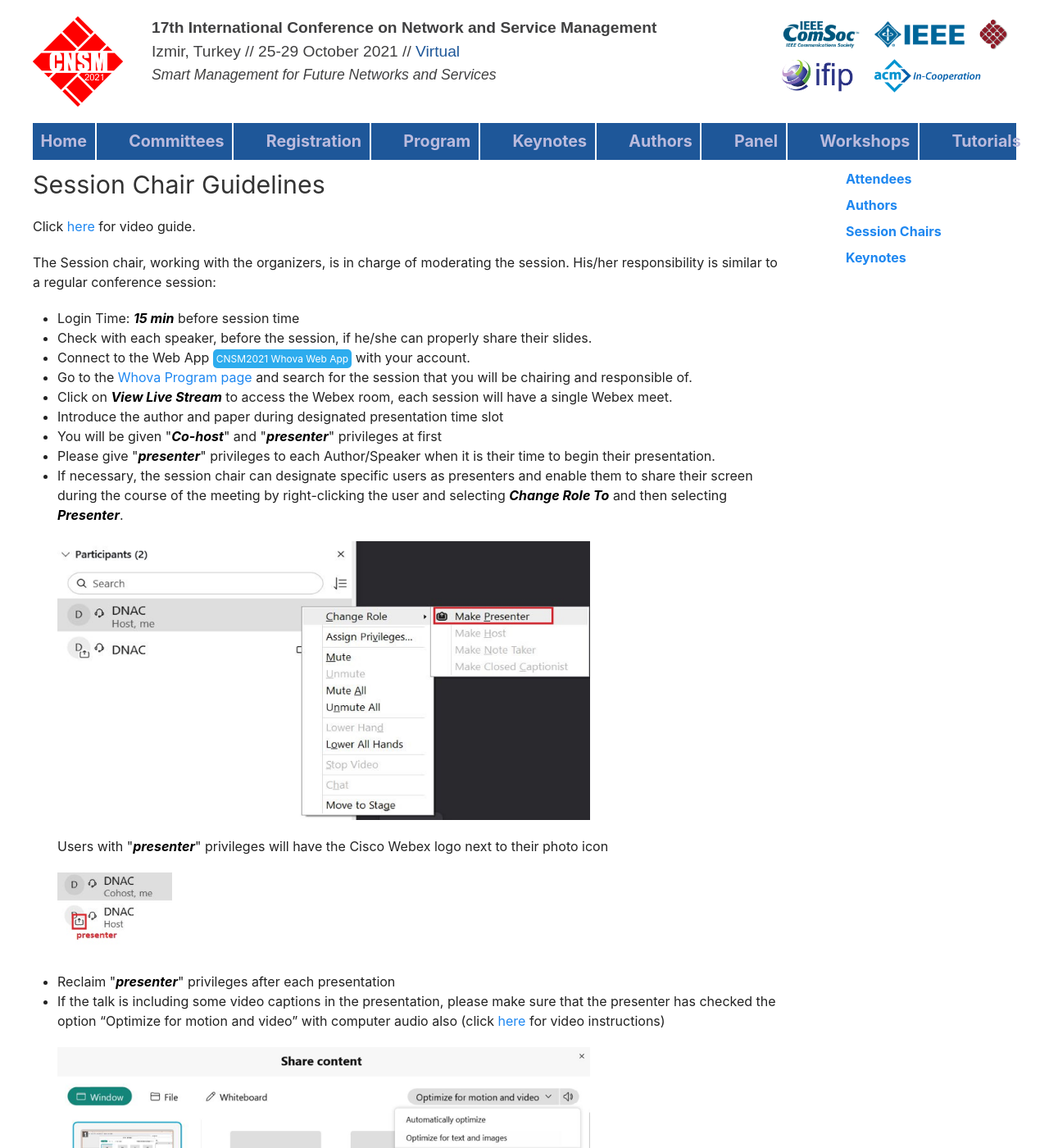
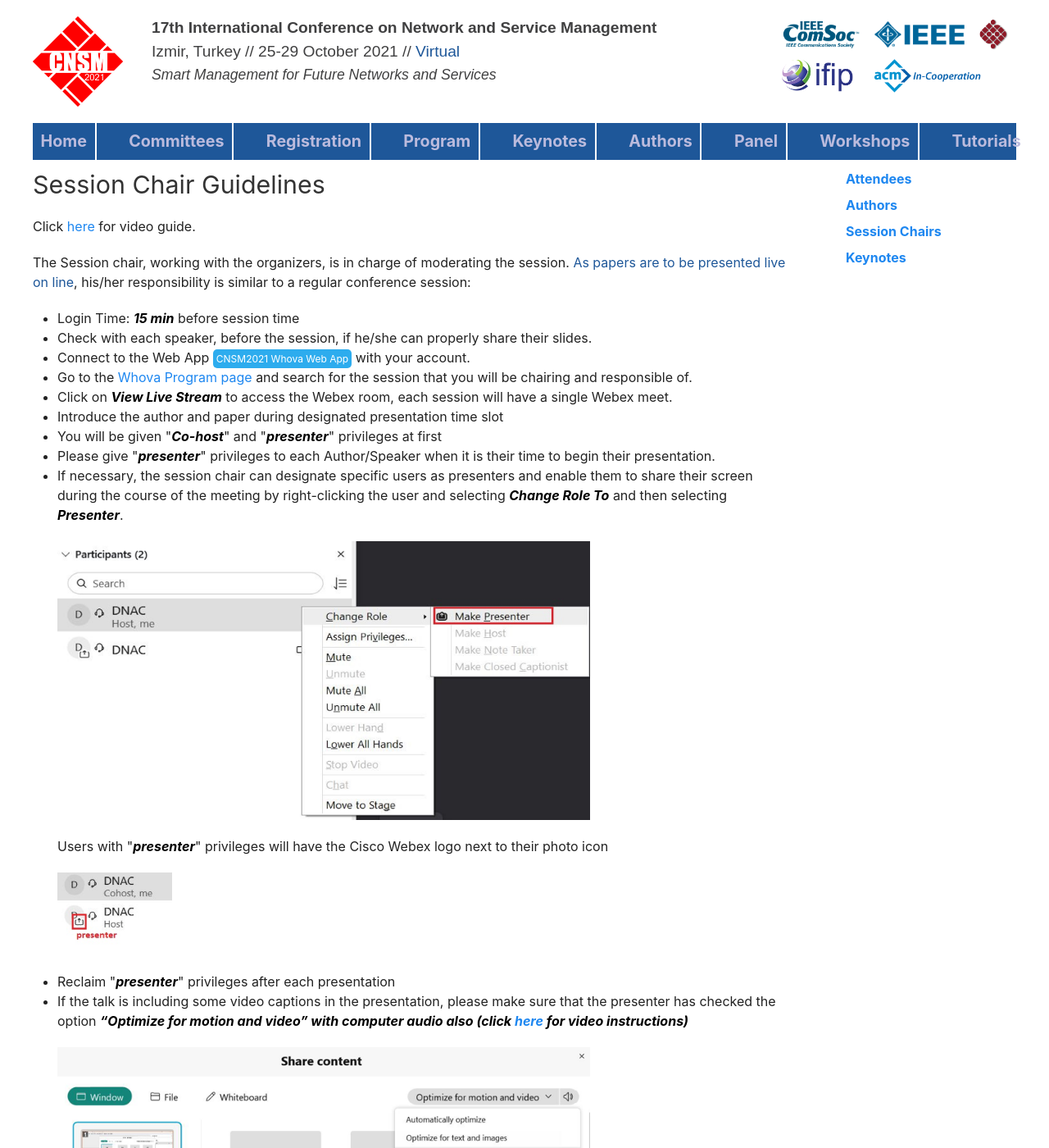
Before and after one commit to stuartclayman/cnsm_2021_website, a Jekyll site: the page built from virtual_chairs.html, in a window 1280 px wide and 1400 px high. Shown: the whole window at 82% size. Built offline with Jekyll 4.4.1, drawn with Linux system fonts in a browser that asks for light colours; nearby versions of some CDN libraries.

Commit message:
Virtual chairs

```diff
--- a/virtual_chairs.html
+++ b/virtual_chairs.html
@@ -11,9 +11,7 @@ layout: page
 
       <p>Click <a target="_blank" href="https://youtu.be/sQpDtZsOm_Y">here</a> for video guide.</p>
 
-
-      <p>The Session chair, working with the organizers, is in charge of moderating the session. His/her responsibility is similar to a regular conference session:</p>
-
+      <p>The Session chair, working with the organizers, is in charge of moderating the session. <span class="cn-blue">As papers are to be presented live on line</span>, his/her responsibility is similar to a regular conference session:</p>
       <ul>
 
         <li>Login Time: <em>15 min</em> before session time</li>
@@ -36,7 +34,7 @@ layout: page
 
         <li>Reclaim "<em>presenter</em>" privileges after each  presentation</li>
 
-        <li>If the talk is including some video captions in the presentation, please make sure that the presenter has  checked the option “Optimize for motion and video” with computer audio also (click <a href="https://www.youtube.com/watch?v=CexaPP0HtSA">here</a> for video instructions) </li>
+        <li>If the talk is including some video captions in the presentation, please make sure that the presenter has  checked the option <em>“Optimize for motion and video” with computer audio also (click <a href="https://www.youtube.com/watch?v=CexaPP0HtSA">here</a> for video instructions)</em> </li>
 
           <p><img width="650" src="images/shareWebex.png"/></p>
         </li>
```
